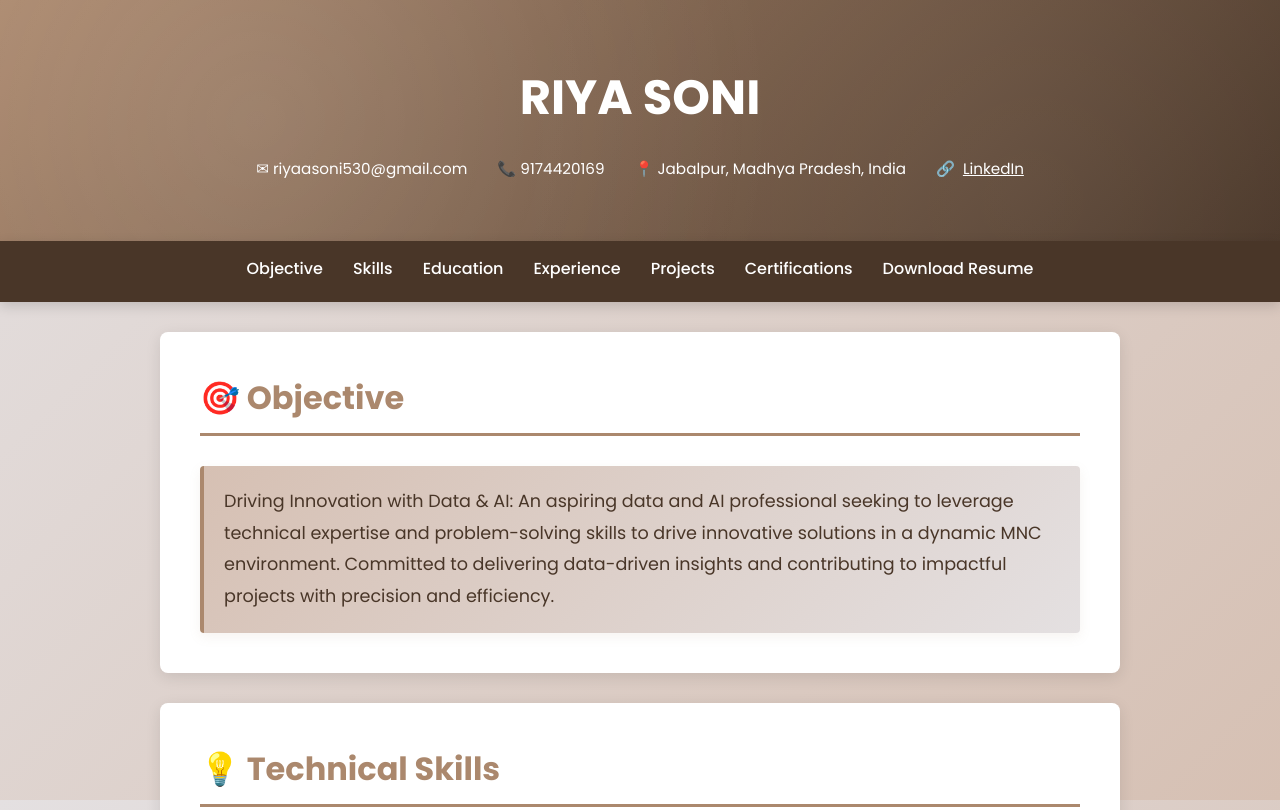
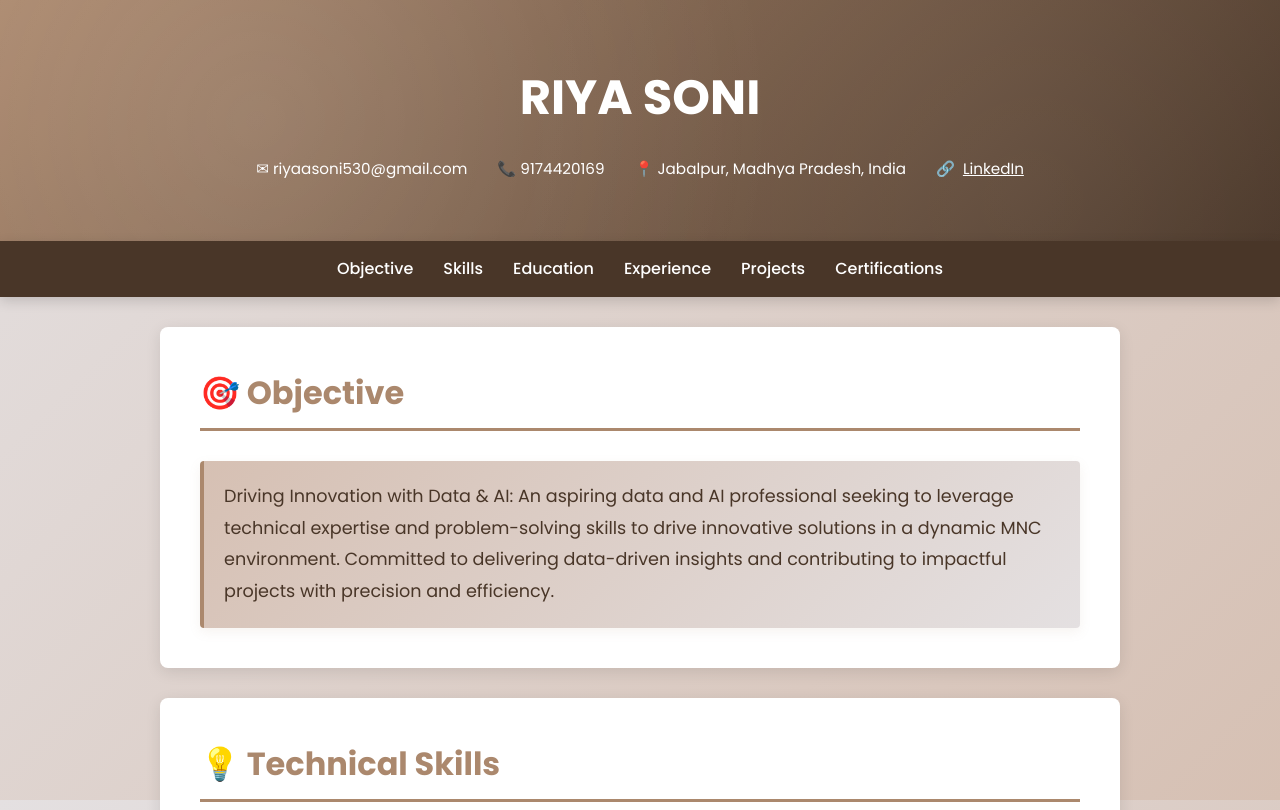
Before and after one commit to riyaaa09/r_portfolio, a plain HTML site: page riyaportfolio.html in a window 1280 px wide. Shown: the top 810 px of the page. Drawn offline with Linux system fonts and the light colour scheme.

Commit message:
Add files via upload

```diff
--- a/riyaportfolio.html
+++ b/riyaportfolio.html
@@ -659,9 +659,7 @@
             <li><a href="#experience">Experience</a></li>
             <li><a href="#projects">Projects</a></li>
             <li><a href="#certifications">Certifications</a></li>
-            <a href="https://drive.google.com/file/d/1Vwxvd2yeersNGQ-gJOCkkPdYoAl5rRmY/view?usp=drive_link" >
-                Download Resume
-            </a>
+
         </ul>
     </nav>
 
```
